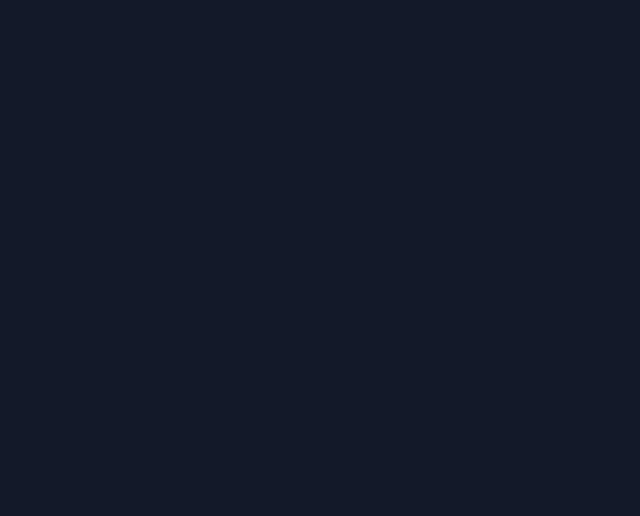
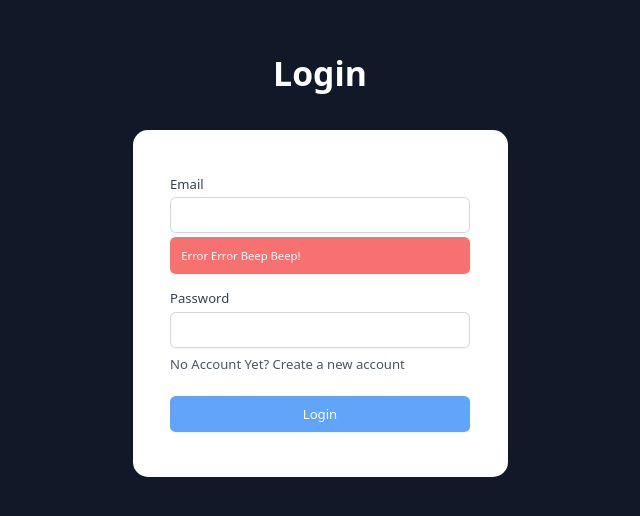
Before and after one commit to allanReyMacasaquit/blog, a SvelteKit app: page /auth/login in a window 1280 px wide. Before the commit this address had no page. Shown: the part 134-650 px from the top of the page, without its empty margins (320-960 px from the left). Built offline with nearby package versions, Linux system fonts and the light colour scheme.

Commit message:
bind login data

```diff
--- a/src/components/context/auth/AuthContext.svelte
+++ b/src/components/context/auth/AuthContext.svelte
@@ -7,7 +7,7 @@
   let isLoading = writable(true);
   let isAuthenticated = writable(false, (set) => {
     setTimeout(() => {
-      set(true); // isAuthenticated setter
+      set(false); // isAuthenticated setter
       isLoading.set(false);
     }, 2000);
   });
--- a/src/components/forms/LoginForm.svelte
+++ b/src/components/forms/LoginForm.svelte
@@ -1,3 +1,13 @@
+<script>
+  let loginFormData = {
+    email: "",
+    password: ""
+  };
+  function submitForm() {
+    alert(JSON.stringify(loginFormData));
+  }
+</script>
+
 <form class="flex-it">
   <div class="flex-it overflow-hidden sm:rounded-md">
     <div class="flex-it">
@@ -5,6 +15,7 @@
         <div class="flex-it py-2">
           <label for="email" class="block text-sm font-medium text-gray-700"> Email </label>
           <input
+            bind:value={loginFormData.email}
             type="email"
             name="email"
             id="email"
@@ -17,6 +28,7 @@
         <div class="flex-it py-2">
           <label for="password" class="block text-sm font-medium text-gray-700"> Password </label>
           <input
+            bind:value={loginFormData.password}
             type="password"
             name="password"
             id="password"
@@ -31,6 +43,7 @@
     </div>
     <div class="flex-it py-2">
       <button
+        on:click={submitForm}
         type="button"
         class="
               bg-blue-400 hover:bg-blue-500
```
